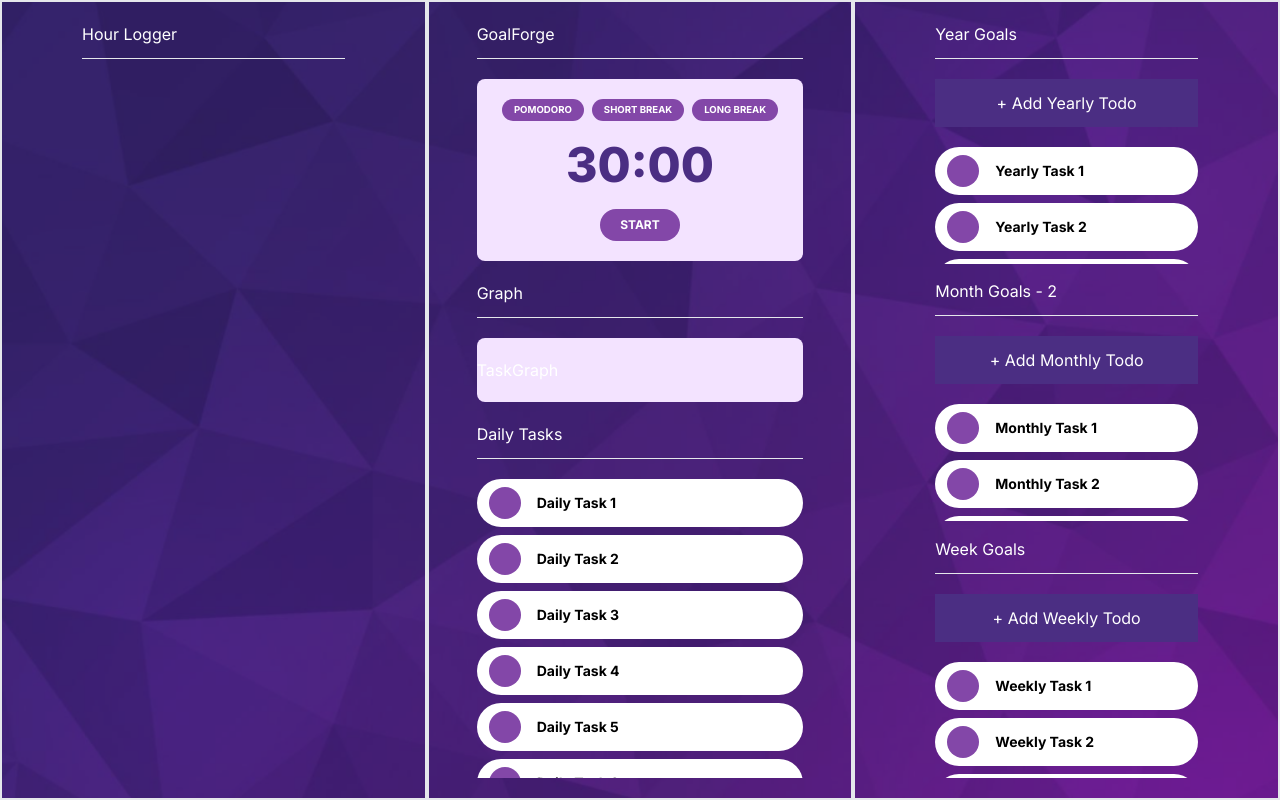
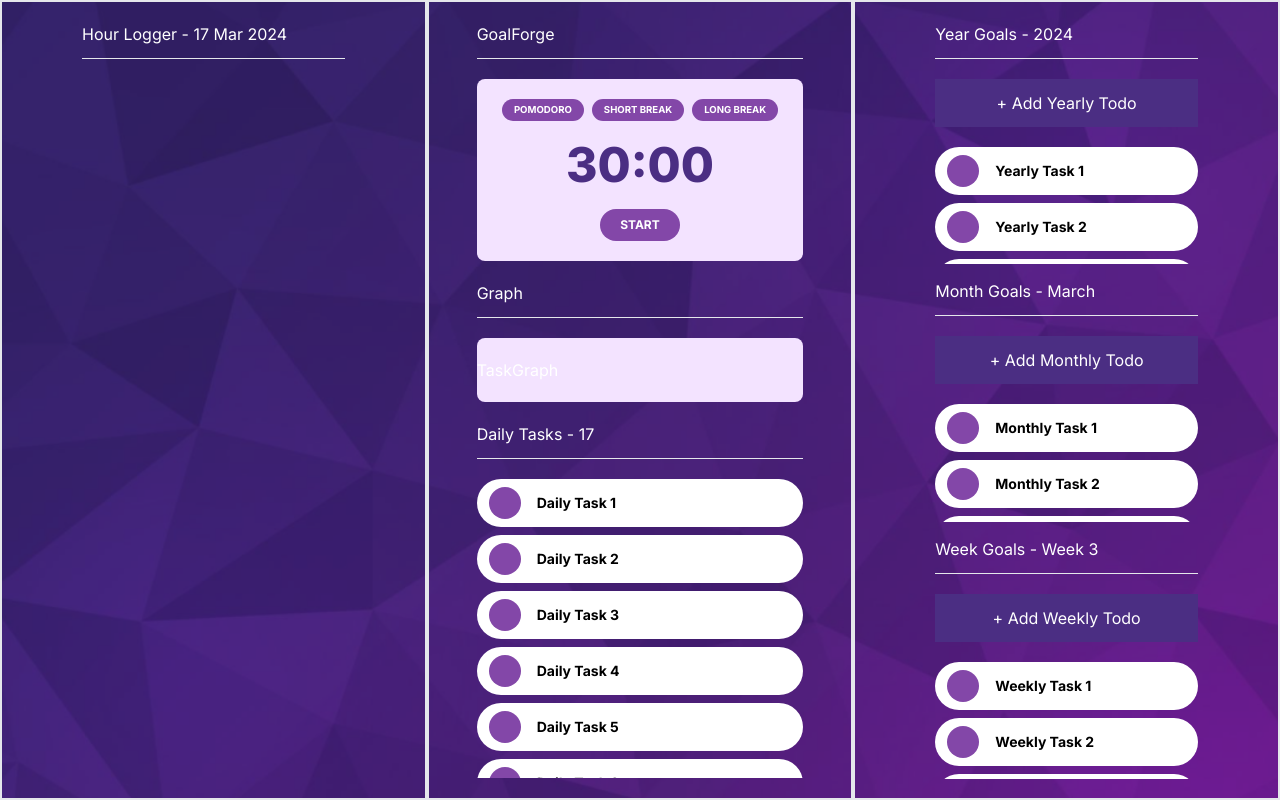
Before and after one commit to afutofu/goalforge, a Next.js app: page / in a window 1280 px wide. Built offline with nearby package versions, Linux system fonts and the light colour scheme.

Commit message:
Set up dayjs and render time

```diff
--- /dev/null
+++ b/dayjs-config.ts
@@ -0,0 +1,23 @@
+import dayjs from 'dayjs';
+import updateLocale from 'dayjs/plugin/updateLocale';
+
+dayjs.extend(updateLocale);
+
+dayjs.updateLocale('en', {
+  months: [
+    'January',
+    'February',
+    'March',
+    'April',
+    'May',
+    'June',
+    'July',
+    'August',
+    'September',
+    'October',
+    'November',
+    'December',
+  ],
+});
+
+export default dayjs;
--- a/src/app/page.tsx
+++ b/src/app/page.tsx
@@ -1,5 +1,5 @@
 import React, { type FC } from 'react';
-import dayjs, { type Dayjs } from 'dayjs';
+import dayjs from '../../dayjs-config';
 
 import { Header } from '@/components/Header';
 import { Timer } from '@/containers/Timer';
@@ -25,17 +25,19 @@ const Section: FC<SectionProps> = ({ children, className }) => {
   );
 };
 
-const MACRO_TODO_LIST_MAX_HEIGHT = 'calc(100% - 7.8rem)';
+const MACRO_TODO_LIST_MAX_HEIGHT = 'calc(100% - 7.75rem)';
 
 const Home = () => {
-  const currentTime: Dayjs = dayjs();
+  const date = dayjs();
 
   return (
     <main className="flex min-h-screen max-w-full flex-row items-center justify-evenly bg-[url('/images/purplepatternbackground.png')] bg-cover text-white">
       <div className="absolute flex min-h-screen w-full flex-row items-center justify-evenly bg-primary opacity-50 z-10"></div>
       {/* Left / Micro Section */}
       <Section>
-        <Header title={'Hour Logger'} />
+        <Header
+          title={`Hour Logger - ${date.date()} ${date.format('MMM')} ${date.year()} `}
+        />
         <Separator />
       </Section>
 
@@ -49,7 +51,7 @@ const Home = () => {
         <TaskGraph />
         <Separator />
 
-        <Header title={'Daily Tasks'} />
+        <Header title={'Daily Tasks - ' + date.date()} />
         <TodoList
           tasks={[
             { id: '1', name: 'Daily Task 1' },
@@ -68,7 +70,7 @@ const Home = () => {
       {/* Right / Macro Section */}
       <Section className="!grid grid-rows-3 grid-cols-1 gap-y-4">
         <div className="">
-          <Header title={'Year Goals'} />
+          <Header title={'Year Goals - ' + date.format('YYYY')} />
           <div className="bg-primary flex justify-center py-3">
             + Add Yearly Todo
           </div>
@@ -88,9 +90,7 @@ const Home = () => {
         </div>
 
         <div className="">
-          <Header
-            title={'Month Goals - ' + currentTime.month().toLocaleString()}
-          />
+          <Header title={'Month Goals - ' + date.format('MMMM')} />
           <div className="bg-primary flex justify-center py-3">
             + Add Monthly Todo
           </div>
@@ -110,7 +110,12 @@ const Home = () => {
         </div>
 
         <div className="">
-          <Header title={'Week Goals'} className="flex-none" />
+          <Header
+            title={
+              'Week Goals - Week ' +
+              Math.ceil((date.date() / date.daysInMonth()) * 4)
+            }
+          />
           <div className="bg-primary flex justify-center py-3">
             + Add Weekly Todo
           </div>
```
